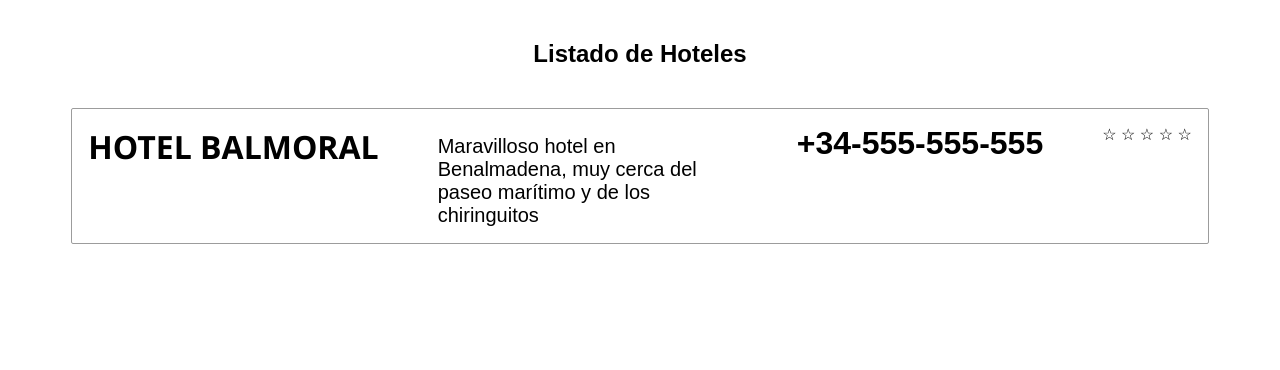
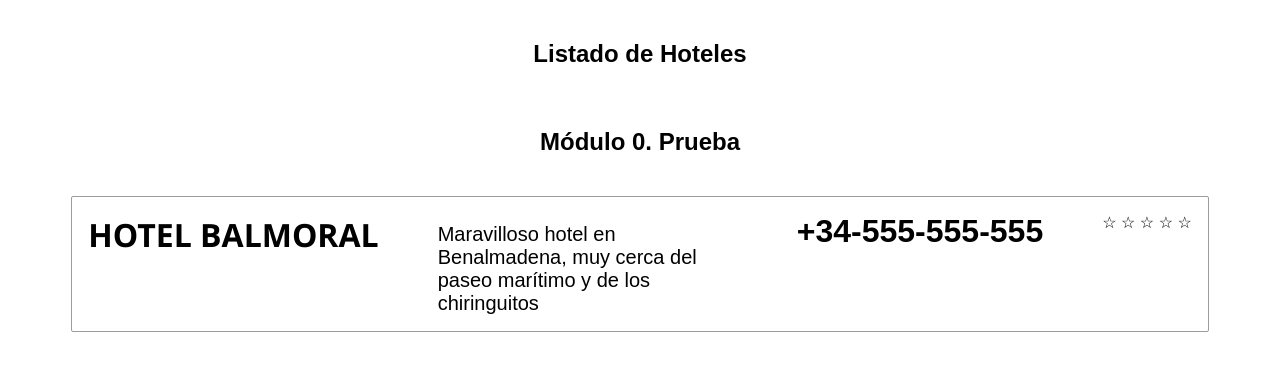
Before and after one commit to Crislomar/bootcamp-js-lemoncode, a plain HTML site: page Modulo 0 - Seminario Previo Laboratorio/index.html in a window 1280 px wide. Drawn offline with Linux system fonts and the light colour scheme.

Commit message:
Añadir texto prueba

```diff
--- a/Modulo 0 - Seminario Previo Laboratorio/index.html
+++ b/Modulo 0 - Seminario Previo Laboratorio/index.html
@@ -13,6 +13,7 @@
     <div class="hotels-container">
         <div class="hotels-header">
             <h2>Listado de Hoteles</h2>
+            <h2>Módulo 0. Prueba</h2>
         </div>
         <div class="hotels-body">
             <div class="hotel-item">
```
